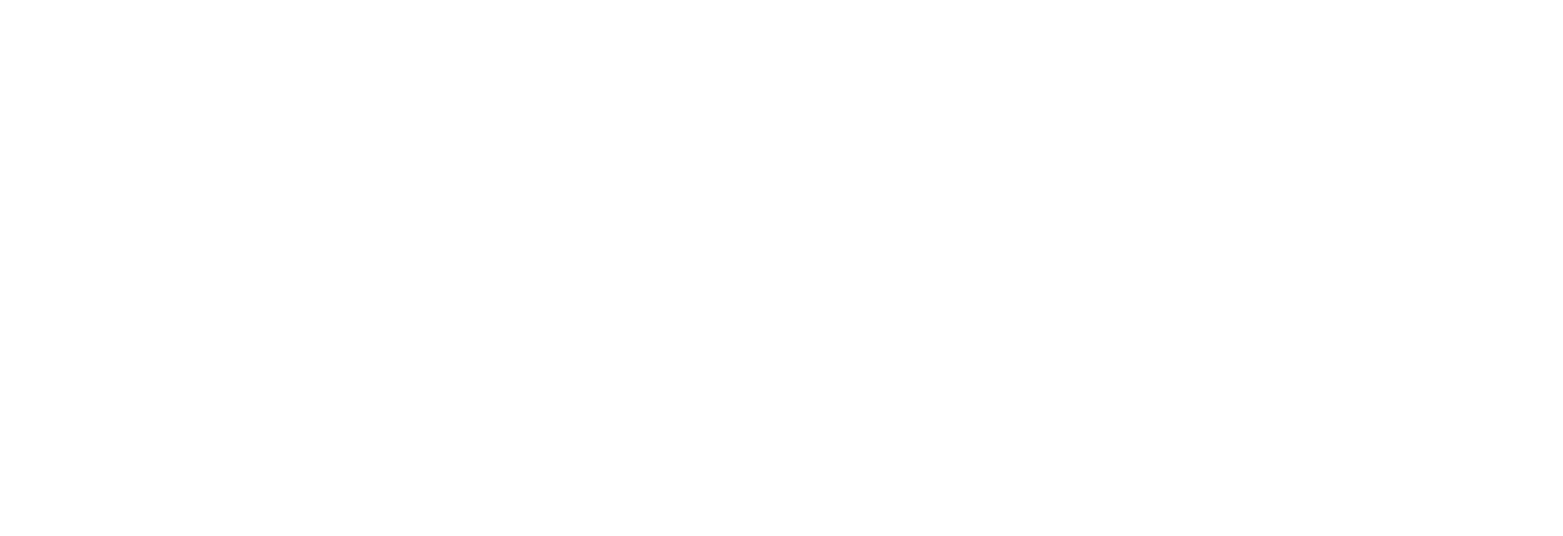
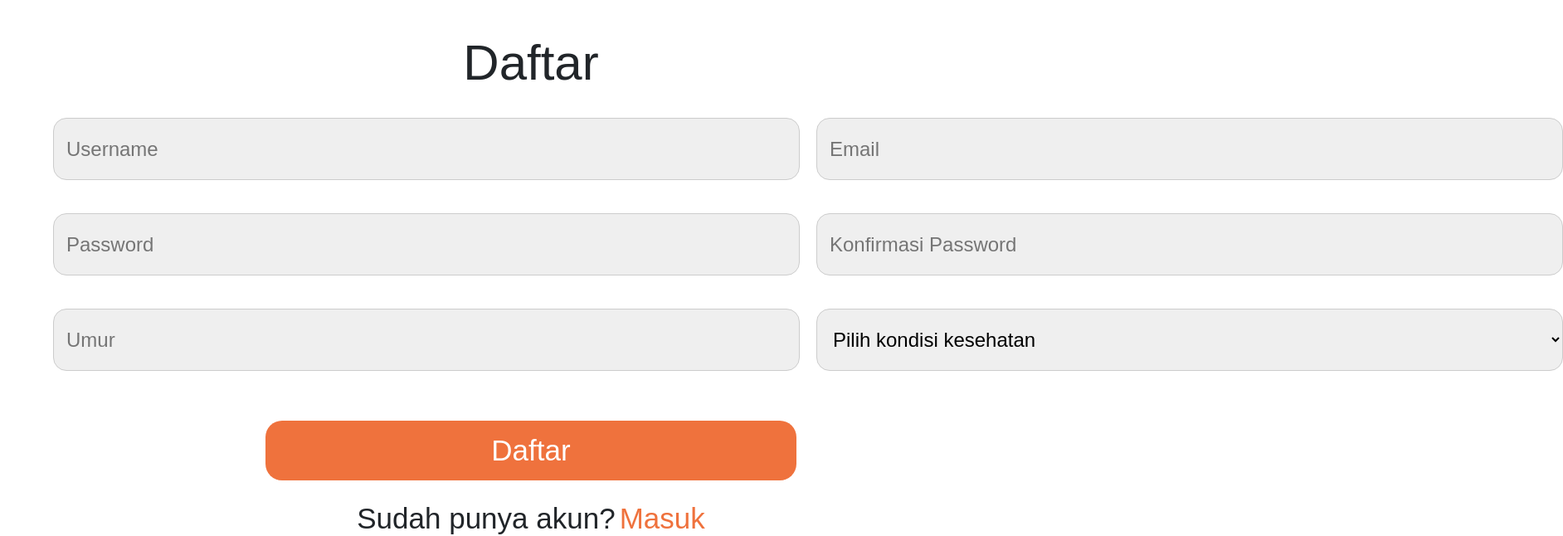
Before and after one commit to Bluewin01/wellnav-front-end, a React (Create React App) app: page /sign-up in a window 1280 px wide. Before the commit this address had no page. Shown: the top 646 px of the page at 83% size, 1884 px wide, since content can reach past the window. Built offline with nearby package versions, Linux system fonts and the light colour scheme; a web font is replaced by a local one.

Commit message:
Add SignUp Page and Formik

```diff
--- a/package.json
+++ b/package.json
@@ -11,6 +11,7 @@
     "@testing-library/user-event": "^13.5.0",
     "bootstrap": "^5.3.3",
     "chart.js": "^4.4.3",
+    "formik": "^2.4.6",
     "react": "^18.3.1",
     "react-chartjs-2": "^5.2.0",
     "react-dom": "^18.3.1",
@@ -18,7 +19,8 @@
     "react-router-dom": "^6.23.1",
     "react-scripts": "5.0.1",
     "redux": "^5.0.1",
-    "web-vitals": "^2.1.4"
+    "web-vitals": "^2.1.4",
+    "yup": "^1.4.0"
   },
   "scripts": {
     "start": "react-scripts start",
--- a/src/App.js
+++ b/src/App.js
@@ -14,6 +14,7 @@
 import NutritionTrackingB from "./Pages/NutritionTracking/NutritionTrackingB/NutritionTrackingB";
 import AboutUs from "./Pages/AboutUs/AboutUs";
 import ReminderNotification from "./Pages/ReminderNotification/ReminderNotification";
+import SignUp from "./Pages/SignUp/SignUp";
 
 function App() {
   return (
@@ -38,6 +39,7 @@
             path="/reminder-notification"
             element={<ReminderNotification />}
           />
+          <Route path="/sign-up" element={<SignUp />} />
         </Routes>
       </Router>
     </div>
--- a/src/Pages/NutritionTracking/NutritionTrackingA/NutritionTrackingA.css
+++ b/src/Pages/NutritionTracking/NutritionTrackingA/NutritionTrackingA.css
@@ -1,9 +1,3 @@
-.App {
-    font-family: Arial, sans-serif;
-    display: flex;
-    flex-direction: column;
-  }
-
 
   .filter-section {
     display: flex;
--- a/src/Pages/NutritionTracking/NutritionTrackingB/NutritionTrackingB.css
+++ b/src/Pages/NutritionTracking/NutritionTrackingB/NutritionTrackingB.css
@@ -1,10 +1,3 @@
-.App {
-    font-family: Arial, sans-serif;
-    display: flex;
-    flex-direction: column;
-  }
-
-
 
   .center-line {
     width: 85%;
@@ -27,7 +20,6 @@
     display: flex;
     flex-direction: row;
     justify-content: center;
-    gap:25px;
   }
 
   .chart-description{
@@ -40,7 +32,7 @@
     max-width: 600px;
     position: relative;
     top: 20px;
-    flex-grow: 1 ;
+    /* flex-grow: 1 ; */
     /* transform: translateY(20px);  */
   }
 
--- /dev/null
+++ b/src/Pages/SignUp/SignUp.css
@@ -0,0 +1,7 @@
+.sign-up-title{
+    display: flex;
+    justify-content: center;
+    margin-top: 30px;
+    margin-bottom: 30px;
+    font-size: 60px;
+}
--- /dev/null
+++ b/src/Pages/SignUp/SignUp.jsx
@@ -0,0 +1,14 @@
+import React from "react";
+import SignUpForm from "../../components/SignUpForm/SignUpForm";
+import "../SignUp/SignUp.css";
+
+function SignUp() {
+  return (
+    <div>
+      <h1 className="sign-up-title">Daftar</h1>
+      <SignUpForm />
+    </div>
+  );
+}
+
+export default SignUp;
--- /dev/null
+++ b/src/components/SignUpForm/SignUpForm.css
@@ -0,0 +1,88 @@
+.form-container {
+  display: flex;
+  justify-content: center;
+  align-items: center;
+  height: 100%;
+  width:100%;
+}
+
+.form {
+  display: flex;
+  flex-direction: column;
+  align-items: center;
+}
+
+.input-row {
+  display: flex;
+  justify-content: space-between;
+  margin-bottom: 40px;
+  width: 90%;
+  gap:20px;
+}
+
+.input-group {
+
+}
+
+.input-field {
+  flex: 1;
+  padding: 15px;
+  border: 1px solid #ccc;
+  border-radius: 16px;
+  font-size: 1rem;
+  height:75px;
+ width: 900px;
+
+  background-color: #EFEFEF;
+  font-size: 24px;
+}
+
+
+.error {
+  color: red;
+  font-size: 12px;
+  margin-top: 5px;
+}
+
+.submit-button {
+  padding: 15px 30px;
+  background-color: #EF723D;
+  color: #fff;
+  border: none;
+  border-radius: 20px;
+  cursor: pointer;
+  margin-top: 20px;
+  width: 50%;
+}
+
+.submit-button h1{
+margin-bottom: 0px;
+font-size: 35px;
+}
+.signin-link {
+  margin-top: 20px;
+  font-size: 35px;
+}
+
+.signin-link span {
+  margin-right: 5px;
+}
+
+.signin-link a {
+  color: #EF723D;
+  text-decoration: none;
+}
+
+.login-methods {
+  display: flex;
+  justify-content: center;
+  margin-top: 30px;
+}
+
+.login-method {
+  width: 60px;
+  height: 60px;
+  background-color: #D9D9D9;
+  border-radius: 50%;
+  margin: 0 10px;
+}
--- /dev/null
+++ b/src/components/SignUpForm/SignUpForm.jsx
@@ -0,0 +1,142 @@
+import React from "react";
+import { Formik, Form, Field, ErrorMessage } from "formik";
+import * as Yup from "yup";
+import "../SignUpForm/SignUpForm.css";
+
+const SignUpForm = () => {
+  const initialValues = {
+    username: "",
+    email: "",
+    password: "",
+    confirmPassword: "",
+    age: "",
+    healthCondition: "",
+  };
+
+  const validationSchema = Yup.object({
+    username: Yup.string().required("Required"),
+    email: Yup.string().email("Invalid email format").required("Required"),
+    password: Yup.string().required("Required"),
+    confirmPassword: Yup.string()
+      .oneOf([Yup.ref("password"), null], "Passwords must match")
+      .required("Required"),
+    age: Yup.number()
+      .required("Required")
+      .positive("Invalid age")
+      .integer("Invalid age"),
+    healthCondition: Yup.string().required("Required"),
+  });
+
+  const onSubmit = (values) => {
+    console.log("Form data", values);
+  };
+
+  const healthConditions = ["GERD", "Diabetes", "Asam Urat", "Darah tinggi"];
+
+  return (
+    <Formik
+      initialValues={initialValues}
+      validationSchema={validationSchema}
+      onSubmit={onSubmit}
+    >
+      <Form className="form">
+        <div className="input-row">
+          <div className="input-group-signup">
+            <Field
+              type="text"
+              id="username"
+              name="username"
+              placeholder="Username"
+              className="input-field"
+            />
+            <ErrorMessage name="username" component="div" className="error" />
+          </div>
+          <div className="input-group-signup">
+            <Field
+              type="email"
+              id="email"
+              name="email"
+              placeholder="Email"
+              className="input-field"
+            />
+            <ErrorMessage name="email" component="div" className="error" />
+          </div>
+        </div>
+        <div className="input-row">
+          <div className="input-group-signup">
+            <Field
+              type="password"
+              id="password"
+              name="password"
+              placeholder="Password"
+              className="input-field"
+            />
+            <ErrorMessage name="password" component="div" className="error" />
+          </div>
+          <div className="input-group-signup">
+            <Field
+              type="password"
+              id="confirmPassword"
+              name="confirmPassword"
+              placeholder="Konfirmasi Password"
+              className="input-field"
+            />
+            <ErrorMessage
+              name="confirmPassword"
+              component="div"
+              className="error"
+            />
+          </div>
+        </div>
+        <div className="input-row">
+          <div className="input-group-signup">
+            <Field
+              type="text"
+              id="age"
+              name="age"
+              placeholder="Umur"
+              className="input-field"
+            />
+            <ErrorMessage name="age" component="div" className="error" />
+          </div>
+          <div className="input-group-signup">
+            <Field
+              as="select"
+              id="healthCondition"
+              name="healthCondition"
+              className="input-field"
+            >
+              <option value="" disabled>
+                Pilih kondisi kesehatan
+              </option>
+              {healthConditions.map((condition) => (
+                <option key={condition} value={condition}>
+                  {condition}
+                </option>
+              ))}
+            </Field>
+            <ErrorMessage
+              name="healthCondition"
+              component="div"
+              className="error"
+            />
+          </div>
+        </div>
+        <button type="submit" className="submit-button">
+          <h1>Daftar</h1>
+        </button>
+        <div className="signin-link">
+          <span>Sudah punya akun?</span>
+          <a href="/login">Masuk</a>
+        </div>
+        <div className="login-methods">
+          <div className="login-method"></div>
+          <div className="login-method"></div>
+          <div className="login-method"></div>
+        </div>
+      </Form>
+    </Formik>
+  );
+};
+
+export default SignUpForm;
```
Also changed, not shown: 1 other file (tests, documents, lock files or other folders).
